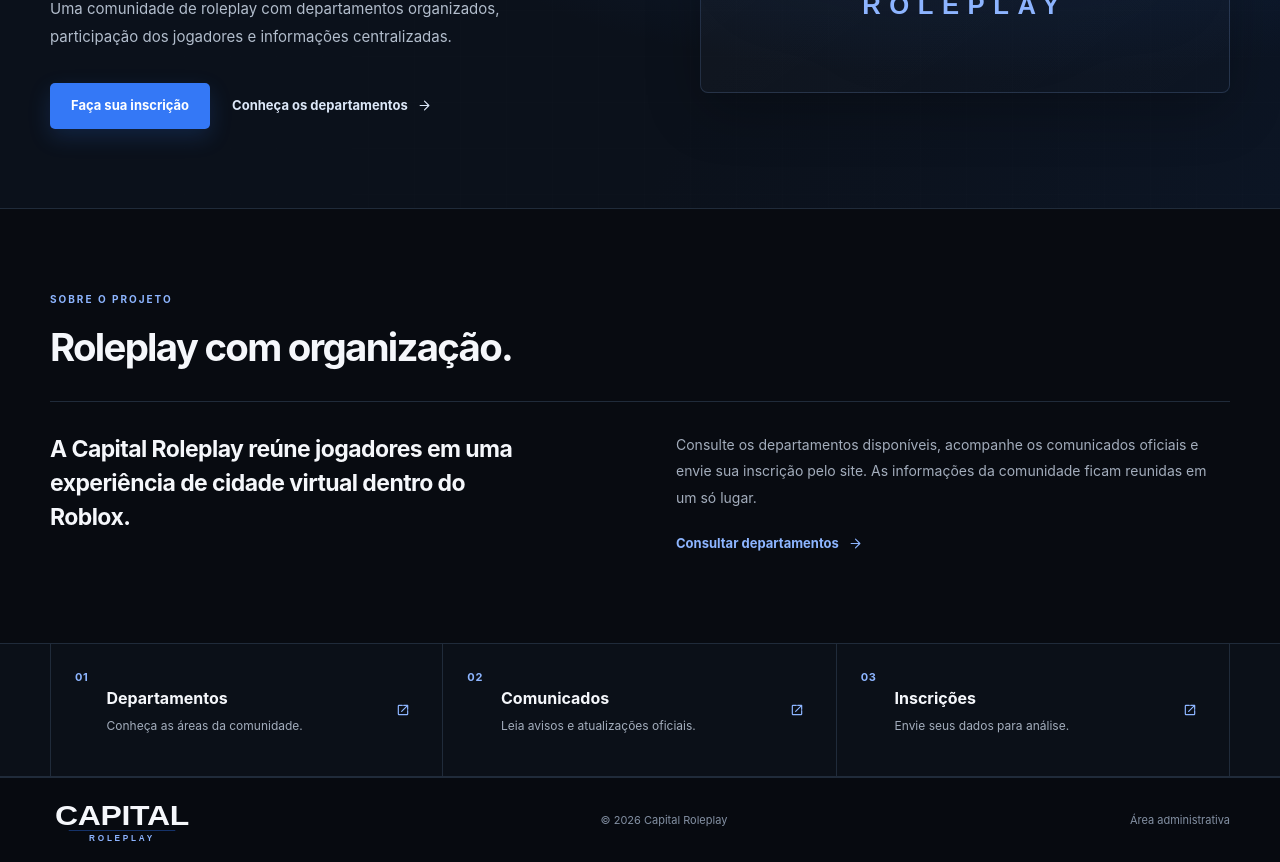
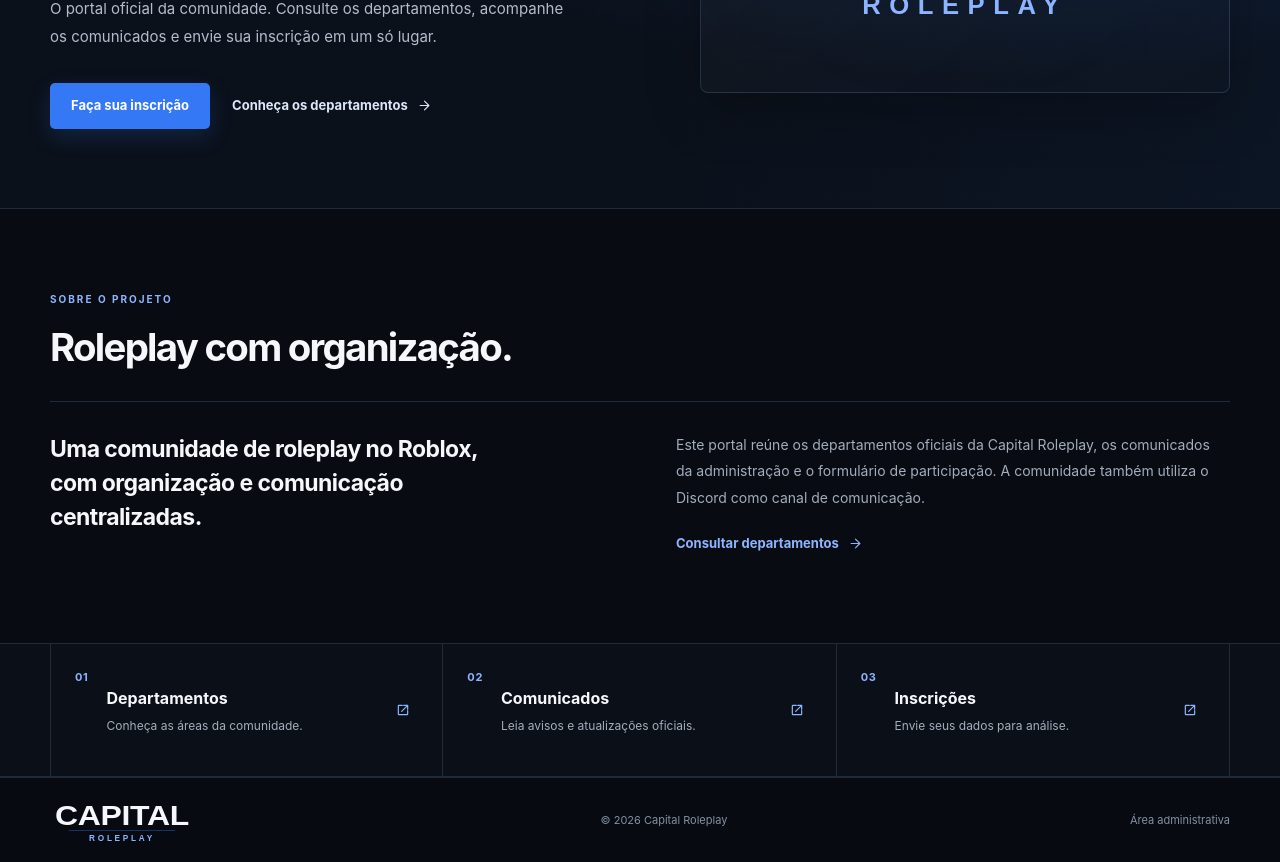
Before and after one commit to valfredopereiraalves1-netizen/capital-roleplay, a plain HTML site: page index.html in a window 1280 px wide. Shown: the part 391-1253 px from the top of the page. Drawn offline with Linux system fonts and the light colour scheme.

Commit message:
Aprimora apresentação institucional da página inicial

```diff
--- a/index.html
+++ b/index.html
@@ -13,10 +13,10 @@
 </div></header>
 <main>
 <section class="home-hero"><div class="container hero-layout">
-<div class="hero-copy"><p class="eyebrow">COMUNIDADE BRASILEIRA · ROBLOX</p><h1>Capital<br><span>Roleplay</span></h1><p class="lead">Uma comunidade de roleplay com departamentos organizados, participação dos jogadores e informações centralizadas.</p><div class="actions"><a class="button primary" href="inscricoes.html">Faça sua inscrição</a><a class="text-button" href="departamentos.html">Conheça os departamentos <svg class="ui-icon" viewBox="0 0 24 24" aria-hidden="true" focusable="false"><path d="M5 12h14M12 5l7 7-7 7"/></svg></a></div></div>
+<div class="hero-copy"><p class="eyebrow">ROBLOX · DISCORD · ROLEPLAY</p><h1>Capital<br><span>Roleplay</span></h1><p class="lead">O portal oficial da comunidade. Consulte os departamentos, acompanhe os comunicados e envie sua inscrição em um só lugar.</p><div class="actions"><a class="button primary" href="inscricoes.html">Faça sua inscrição</a><a class="text-button" href="departamentos.html">Conheça os departamentos <svg class="ui-icon" viewBox="0 0 24 24" aria-hidden="true" focusable="false"><path d="M5 12h14M12 5l7 7-7 7"/></svg></a></div></div>
 <div class="hero-art" aria-label="Identidade visual Capital Roleplay"><img src="capital-roleplay-wordmark.svg" alt="Capital Roleplay"></div>
 </div></section>
-<section class="container home-about"><div class="section-heading"><p class="eyebrow">SOBRE O PROJETO</p><h2>Roleplay com organização.</h2></div><div class="about-grid"><p class="about-lead">A Capital Roleplay reúne jogadores em uma experiência de cidade virtual dentro do Roblox.</p><div><p>Consulte os departamentos disponíveis, acompanhe os comunicados oficiais e envie sua inscrição pelo site. As informações da comunidade ficam reunidas em um só lugar.</p><a class="inline-link" href="departamentos.html">Consultar departamentos <svg class="ui-icon" viewBox="0 0 24 24" aria-hidden="true" focusable="false"><path d="M5 12h14M12 5l7 7-7 7"/></svg></a></div></div></section>
+<section class="container home-about"><div class="section-heading"><p class="eyebrow">SOBRE O PROJETO</p><h2>Roleplay com organização.</h2></div><div class="about-grid"><p class="about-lead">Uma comunidade de roleplay no Roblox, com organização e comunicação centralizadas.</p><div><p>Este portal reúne os departamentos oficiais da Capital Roleplay, os comunicados da administração e o formulário de participação. A comunidade também utiliza o Discord como canal de comunicação.</p><a class="inline-link" href="departamentos.html">Consultar departamentos <svg class="ui-icon" viewBox="0 0 24 24" aria-hidden="true" focusable="false"><path d="M5 12h14M12 5l7 7-7 7"/></svg></a></div></div></section>
 <section class="home-links"><div class="container link-grid">
 <a href="departamentos.html" class="feature-link"><span class="feature-number">01</span><span><strong>Departamentos</strong><small>Conheça as áreas da comunidade.</small></span><b aria-hidden="true"><svg class="ui-icon" viewBox="0 0 24 24" aria-hidden="true" focusable="false"><path d="M13 5h6v6M19 5l-9 9"/><path d="M19 13v5a1 1 0 0 1-1 1H6a1 1 0 0 1-1-1V6a1 1 0 0 1 1-1h5"/></svg></b></a>
 <a href="comunicados.html" class="feature-link"><span class="feature-number">02</span><span><strong>Comunicados</strong><small>Leia avisos e atualizações oficiais.</small></span><b aria-hidden="true"><svg class="ui-icon" viewBox="0 0 24 24" aria-hidden="true" focusable="false"><path d="M13 5h6v6M19 5l-9 9"/><path d="M19 13v5a1 1 0 0 1-1 1H6a1 1 0 0 1-1-1V6a1 1 0 0 1 1-1h5"/></svg></b></a>
```
